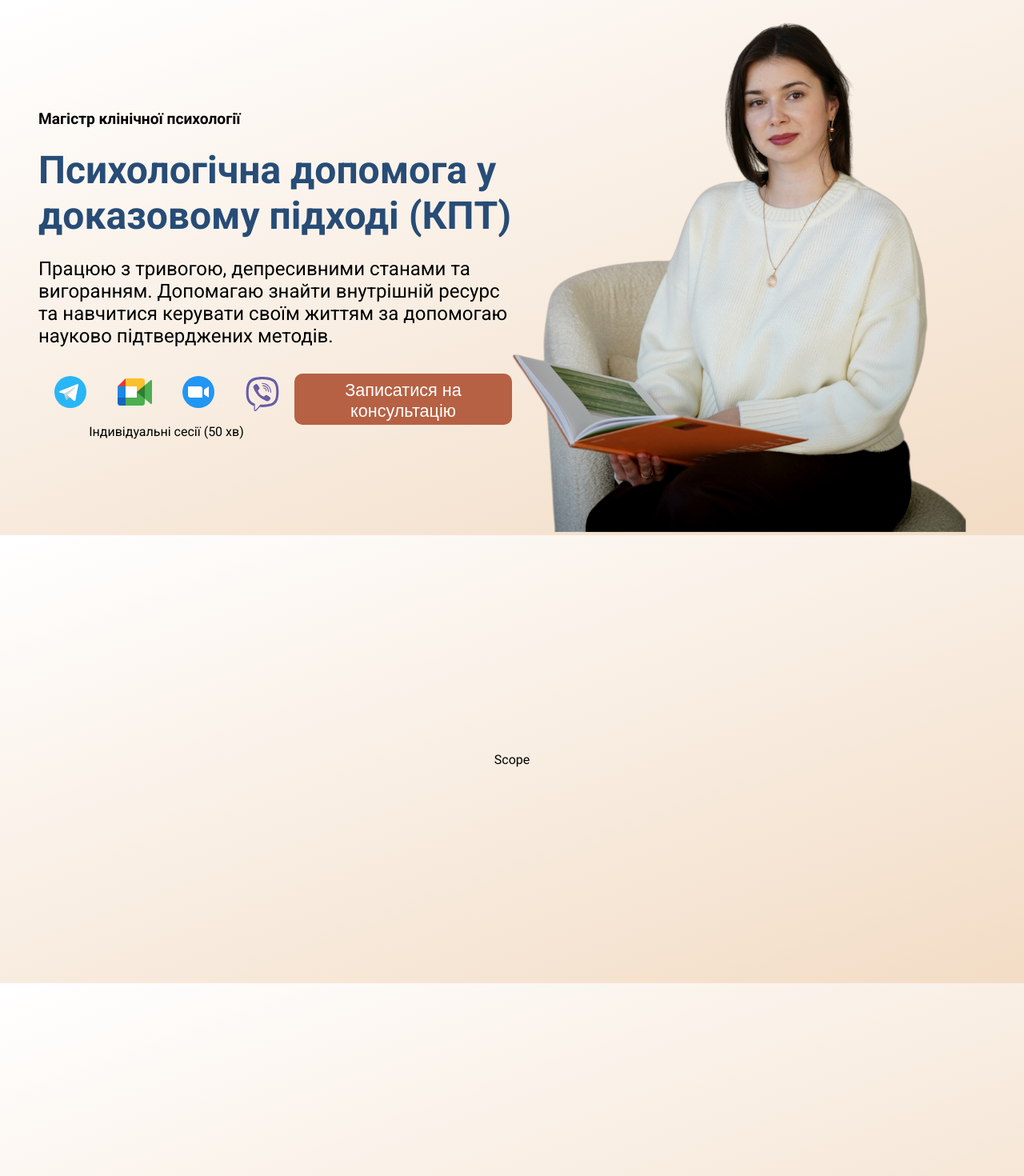
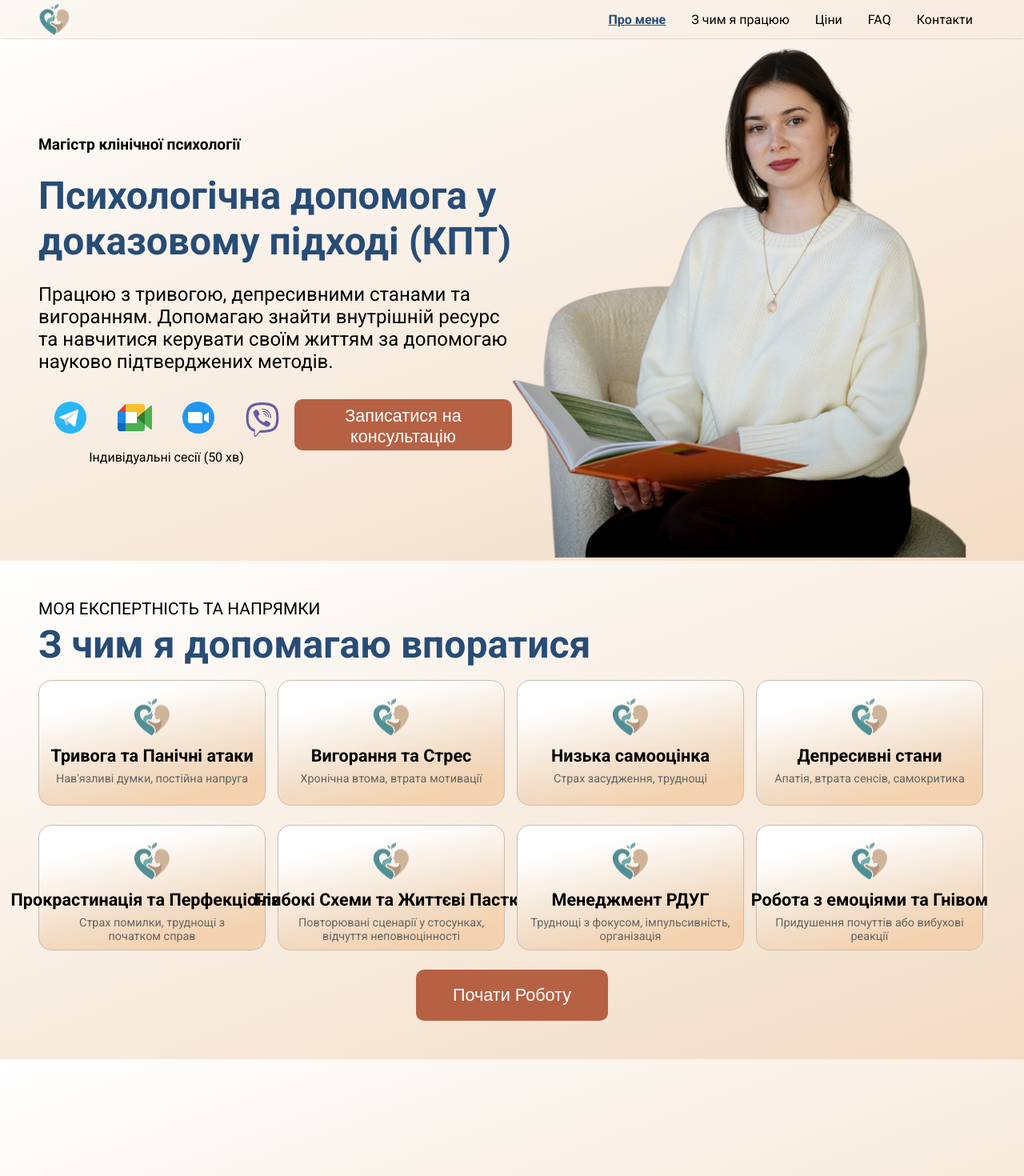
Before and after one commit to innacare/psy, a Next.js app: page / in a window 1280 px wide. Shown: the top 1470 px of the page at 80% size. Built offline with nearby package versions, Linux system fonts and the light colour scheme.

Commit message:
Update some icons and add scope block

```diff
--- a/src/app/components/About/style.css
+++ b/src/app/components/About/style.css
@@ -1,6 +1,6 @@
 #about {
   display: flex;
-  padding: 1rem 3rem 0;
+  padding: 3rem 3rem 0;
   background: linear-gradient(340deg, #f2dcc5, #fff) fixed;
 
   @media (max-width: 376px) {
@@ -86,6 +86,10 @@
         font-size: 1.35rem;
         border-radius: 10px;
 
+        &:hover {
+          box-shadow: 0 3px 8px 0 rgba(0, 0, 0, 0.4);
+        }
+
         @media (max-width: 376px) {
           font-size: 1.25rem;
           width: 17rem;
--- a/src/app/components/Header/index.tsx
+++ b/src/app/components/Header/index.tsx
@@ -1,27 +1,18 @@
 'use client';
 
-import {useState, useEffect} from 'react';
 import {useActiveSection} from './useActiveSection';
 import {menuItems} from './utils';
 
 import './style.css';
 
 const Header = () => {
-  const [visible, setVisible] = useState<boolean>(true);
-
-  useEffect(() => {
-    const onScroll = () => setVisible(window.scrollY > 80);
-    window.addEventListener('scroll', onScroll);
-    return () => window.removeEventListener('scroll', onScroll);
-  }, []);
-
   const active = useActiveSection(menuItems.map(({name}) => name));
   const scrollTo = (id: string) => document.getElementById(id)?.scrollIntoView({behavior: 'smooth'});
 
   return (
-    <div className={`header ${visible ? 'show' : ''}`}>
-      <div className="logo">LOGO</div>
-      <ul className="nav">
+    <div className="header">
+      <img className="header__logo" src="/psy/images/logo.png" alt="logo" />
+      <ul className="header__nav">
         {menuItems.map(({name, text}) => (
           <li key={name} className={active === name ? 'active' : ''} onClick={() => scrollTo(name)}>
             {text}
--- a/src/app/components/Header/style.css
+++ b/src/app/components/Header/style.css
@@ -6,19 +6,18 @@
   padding: 1rem 3rem;
   position: fixed;
   width: 100%;
-  transform: translateY(-100%);
-  opacity: 0;
+  opacity: 1;
   transition: all 0.3s ease;
   backdrop-filter: blur(8px);
   box-shadow: 0 1px 2px -1px rgba(0, 0, 0, 0.3);
   background-color: rgba(242, 220, 197, 0.2);
 
-  &.show {
-    transform: translateY(0);
-    opacity: 1;
+  .header__logo {
+    width: 2.5rem;
+    height: 2.5rem;
   }
 
-  .nav {
+  .header__nav {
     display: flex;
     justify-content: space-between;
     align-items: center;
--- a/src/app/components/Header/useActiveSection.tsx
+++ b/src/app/components/Header/useActiveSection.tsx
@@ -12,12 +12,10 @@ export const useActiveSection = (ids: string[]) => {
           .filter((entry) => entry.isIntersecting)
           .sort((a, b) => b.intersectionRatio - a.intersectionRatio);
 
-        if (visibleSections.length > 0) {
-          setActive(visibleSections[0].target.id);
-        }
+        visibleSections.length > 0 && setActive(visibleSections[0].target.id);
       },
       {
-        rootMargin: '-40% 0px -50% 0px',
+        rootMargin: '-30% 0px -30% 0px',
         threshold: [0.1, 0.3, 0.5, 0.7, 1],
       }
     );
--- a/src/app/components/Scope/index.tsx
+++ b/src/app/components/Scope/index.tsx
@@ -1,12 +1,24 @@
 import './style.css';
+import {scopeItems} from 'components/Scope/utils';
 
 const Scope = () => {
   console.log('Scope');
 
   return (
-    <>
-        <div id="scope">Scope</div>
-    </>
+    <div id="scope">
+      <div className="scope__directions">Моя експертність та напрямки</div>
+      <div className="scope__header">З чим я допомагаю впоратися</div>
+      <div className="scope__items">
+        {scopeItems.map(({name, text, details, icon}) => (
+          <div key={name} className="scope__block">
+            <img src={icon} alt={name} className="scope__block__img" />
+            <div className="scope__block__text">{text}</div>
+            <div className="scope__block__details">{details}</div>
+          </div>
+        ))}
+      </div>
+      <button className="scope__btn">Почати Роботу</button>
+    </div>
   );
 };
 
--- a/src/app/components/Scope/style.css
+++ b/src/app/components/Scope/style.css
@@ -1,8 +1,84 @@
 #scope {
-  display: flex;
-  justify-content: center;
-  align-items: center;
-  height: 35rem;
-  padding: 1rem 3rem;
+  padding: 3rem 3rem;
   background: linear-gradient(340deg, #f2dcc5, #fff) fixed;
+
+  .scope__directions {
+    font-size: 1.3rem;
+    text-transform: uppercase;
+  }
+
+  .scope__header {
+    font-size: 3rem;
+    margin: 0.25rem 0 1rem;
+    color: #274c76;
+    font-weight: 700;
+  }
+
+  .scope__btn {
+    background-color: #b66144;
+    color: #fff;
+    padding: 0.5rem 1rem;
+    cursor: pointer;
+    border: none;
+    height: 4rem;
+    width: 15rem;
+    font-size: 1.35rem;
+    border-radius: 10px;
+    display: flex;
+    align-items: center;
+    justify-content: center;
+    justify-self: center;
+    margin-top: 1.5rem;
+
+    &:hover {
+      box-shadow: 0 3px 8px 0 rgba(0, 0, 0, 0.4);
+    }
+  }
+
+  .scope__items {
+    display: grid;
+    grid-template-rows: repeat(2, 1fr);
+    grid-template-columns: repeat(4, 24%);
+    grid-column-gap: 1.25%;
+    grid-row-gap: 1.5rem;
+
+    .scope__block {
+      cursor: pointer;
+      display: flex;
+      flex-direction: column;
+      align-items: center;
+      justify-content: center;
+      border: 1px solid #c8beb3;
+      border-radius: 16px;
+      background: linear-gradient(347deg, #f4d2af 15%, #f2dcc5 35%, #fff 80%);
+      box-shadow: 0 1px 2px -1px #efdcc84d;
+      padding: 0.5rem 1rem;
+
+      &:hover {
+        box-shadow: 0 3px 8px 0 rgba(0, 0, 0, 0.4);
+      }
+
+      .scope__block__img {
+        width: 3rem;
+        height: 3rem;
+        margin-top: 0.75rem;
+      }
+
+      .scope__block__text {
+        text-align: center;
+        font-size: 1.35rem;
+        margin-top: 0.75rem;
+        font-weight: 600;
+        white-space: nowrap;
+      }
+
+      .scope__block__details {
+        text-align: center;
+        margin-top: 0.5rem;
+        color: #646464;
+        min-height: 2rem;
+        font-size: 0.9rem;
+      }
+    }
+  }
 }
--- /dev/null
+++ b/src/app/components/Scope/utils.tsx
@@ -0,0 +1,45 @@
+export const scopeItems = [
+  {
+    name: 'anxiety',
+    text: 'Тривога та Панічні атаки',
+    details: "Нав'язливі думки, постійна напруга",
+    icon: '/psy/images/logo.png',
+  },
+  {
+    name: 'burnout',
+    text: 'Вигорання та Стрес',
+    details: 'Хронічна втома, втрата мотивації',
+    icon: '/psy/images/logo.png',
+  },
+  {name: 'esteem', text: 'Низька самооцінка', details: 'Страх засудження, труднощі', icon: '/psy/images/logo.png'},
+  {
+    name: 'depression',
+    text: 'Депресивні стани',
+    details: 'Апатія, втрата сенсів, самокритика',
+    icon: '/psy/images/logo.png',
+  },
+  {
+    name: 'procrastination',
+    text: 'Прокрастинація та Перфекціонізм',
+    details: 'Страх помилки, труднощі з початком справ',
+    icon: '/psy/images/logo.png',
+  },
+  {
+    name: 'system',
+    text: 'Глибокі Схеми та Життєві Пастки',
+    details: 'Повторювані сценарії у стосунках, відчуття неповноцінності',
+    icon: '/psy/images/logo.png',
+  },
+  {
+    name: 'rdyg',
+    text: 'Менеджмент РДУГ',
+    details: 'Труднощі з фокусом, імпульсивність, організація',
+    icon: '/psy/images/logo.png',
+  },
+  {
+    name: 'anger',
+    text: 'Робота з емоціями та Гнівом',
+    details: 'Придушення почуттів або вибухові реакції',
+    icon: '/psy/images/logo.png',
+  },
+];
--- a/src/app/layout.tsx
+++ b/src/app/layout.tsx
@@ -60,8 +60,8 @@ export const metadata: Metadata = {
   },
   manifest: '/psy/manifest.json',
   icons: {
-    icon: '/psy/favicon.ico',
-    shortcut: '/psy/favicon.ico',
+    icon: '/psy/images/favicon.ico',
+    shortcut: '/psy/images/favicon.ico',
   },
 };
 
```
Also changed, not shown: public/images/logo.png (added), public/manifest.json, 1 other file (tests, documents, lock files or other folders).
